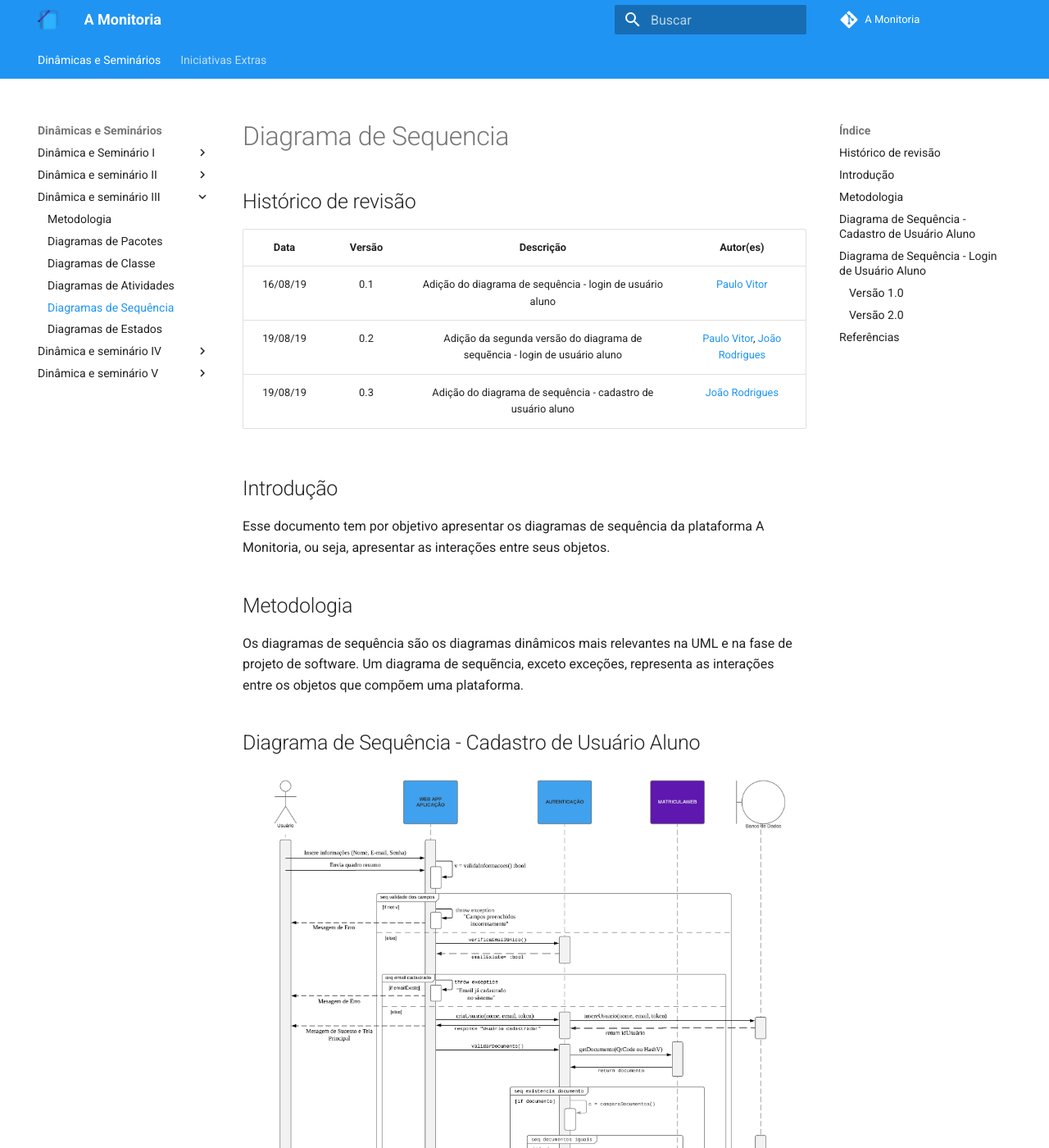
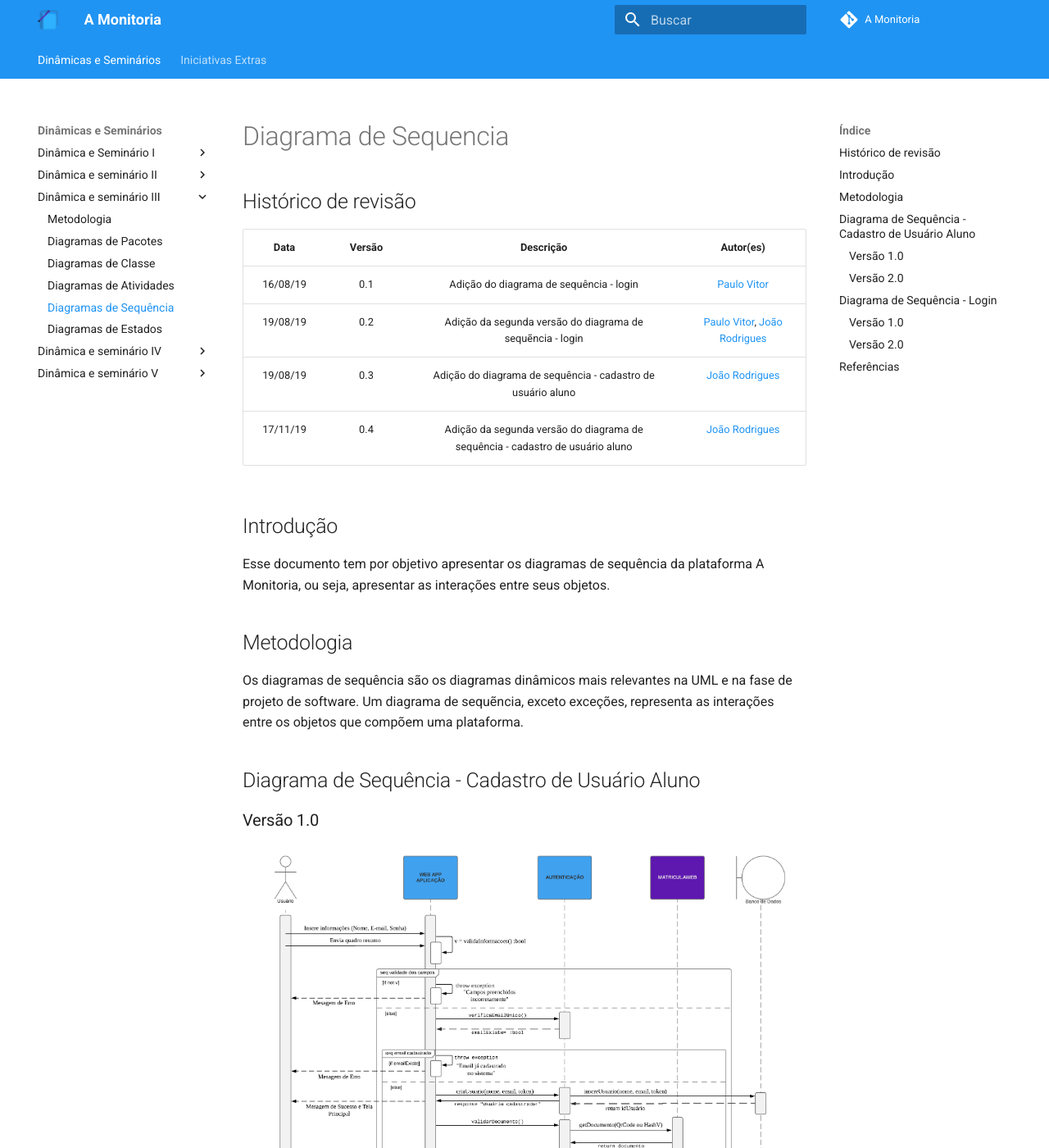
Before and after one commit to 2019-2-arquitetura-desenho/wiki, an MkDocs documentation site: the page built from docs/dinamica_seminario_III/diagrama_seq.md, in a window 1280 px wide and 1400 px high. Shown: the whole window at 82% size. Built offline with MkDocs 1.6.1 and Material for MkDocs 9.7.7, drawn with Linux system fonts in a browser that asks for light colours; comment, search, counter and statistics services are not loaded; old or Windows-style settings are respelled for this version of MkDocs; some of the changed text lies outside the part shown.

Commit message:
Add new seq diagram

```diff
--- a/docs/dinamica_seminario_I/Elicitacao/prototipo.md
+++ b/docs/dinamica_seminario_I/Elicitacao/prototipo.md
@@ -5,7 +5,7 @@
 | Data | Versão | Descrição | Autor(es)|
 |:----:|:------:|:---------:|:--------:|
 | 22/08/19 | 0.1 | Adição do Protótipo | [João Gabriel](https://github.com/bielrossi15) e [Paulo Vitor Rocha](https://github.com/PauloVitorRocha) |
-| 17/11/19 | 2.0 | Adição da segunda versão do protótipo | [João Rodrigues](https://github.com/rjoao) |
+| 17/11/19 | 1.0 | Adição da segunda versão do protótipo | [João Rodrigues](https://github.com/rjoao) |
 
 ## Introdução
 O objetivo da criação de um protótipo navegável é ter uma visão um pouco mais funcional do projeto, para entender como certas coisas e ideias se encaixariam como um todo, facilitando a compreensão tanto do time de desenvolvedores, como do próprio cliente.
--- a/docs/dinamica_seminario_III/diagrama_seq.md
+++ b/docs/dinamica_seminario_III/diagrama_seq.md
@@ -4,9 +4,10 @@
 
 |   Data   | Versão | Descrição | Autor(es)|
 | :------: | :----: | :-------: | :------: |
-| 16/08/19 |   0.1  | Adição do diagrama de sequência - login de usuário aluno | [Paulo Vitor](https://github.com/PauloVitorRocha) |
-| 19/08/19 |   0.2  | Adição da segunda versão do diagrama de sequẽncia - login de usuário aluno | [Paulo Vitor](https://github.com/PauloVitorRocha), [João Rodrigues](https://github.com/rjoao) |
+| 16/08/19 |   0.1  | Adição do diagrama de sequência - login | [Paulo Vitor](https://github.com/PauloVitorRocha) |
+| 19/08/19 |   0.2  | Adição da segunda versão do diagrama de sequẽncia - login | [Paulo Vitor](https://github.com/PauloVitorRocha), [João Rodrigues](https://github.com/rjoao) |
 | 19/08/19 |   0.3  | Adição do diagrama de sequência - cadastro de usuário aluno | [João Rodrigues](https://github.com/rjoao) |
+| 17/11/19 | 0.4 | Adição da segunda versão do diagrama de sequência - cadastro de usuário aluno | [João Rodrigues](https://github.com/rjoao) |
 
 
 ## Introdução
@@ -20,10 +21,17 @@
 
 
 ## Diagrama de Sequência - Cadastro de Usuário Aluno
+
+### Versão 1.0
+
 ![Diagrama de Sequência de Cadastro de Usuário Aluno](./assets/img/diagrama_sequencia_cadastro_usuario_aluno.png)
 
+### Versão 2.0
 
-## Diagrama de Sequência - Login de Usuário Aluno
+![Diagrama de Sequência de Cadastro de Usuário Aluno](./assets/img/diagrama_sequencia_cadastro_aluno_v2.png)
+
+
+## Diagrama de Sequência - Login
 
 ### Versão 1.0
 ![Diagrama de login](./assets/img/DiagramaDeLogin.png)
```
Also changed, not shown: docs/dinamica_seminario_III/assets/img/diagrama_sequencia_cadastro_aluno_v2.png (added).
